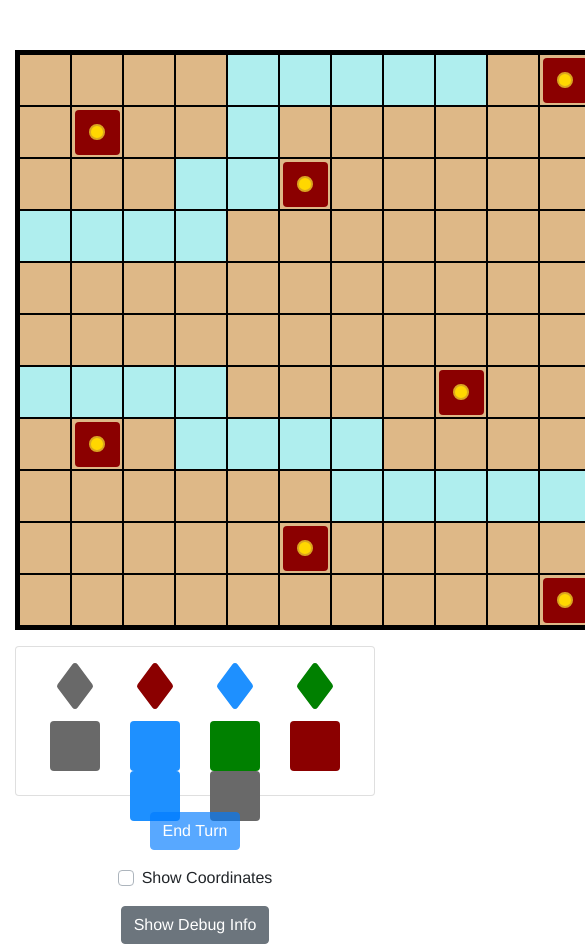
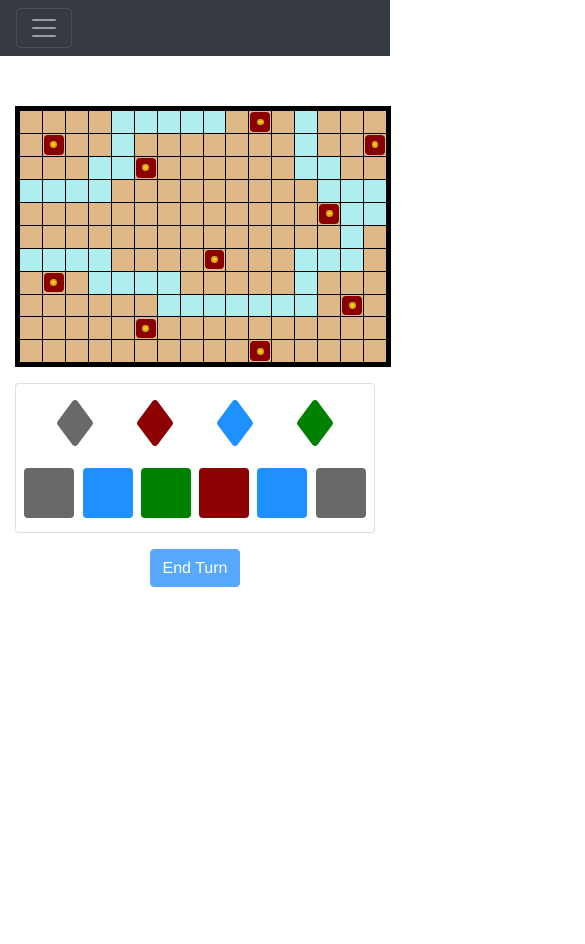
Before and after one commit to joshuahysong/RiverGame, a Vue app: page / in a window 390 px wide. Shown: the top 944 px of the page, 585 px wide, since content can reach past the window. After the commit the page ends 844 px from the top, so only its background shows below. Built offline with nearby package versions, Linux system fonts and the light colour scheme.

Commit message:
Minor responsive pass

```diff
--- a/src/App.vue
+++ b/src/App.vue
@@ -1,5 +1,18 @@
 <template>
-    <div class="main-app container">
+    <div>
+        <b-navbar toggleable="sm" type="dark" variant="dark">
+            <b-navbar-toggle target="nav-collapse"></b-navbar-toggle>
+            <b-collapse id="nav-collapse" is-nav>
+                <!-- Right aligned nav items -->
+                <b-navbar-nav class="ml-auto">
+                    <b-form-checkbox v-model="showCoordinates" class="text-white small mr-3">
+                        Show Coordinates
+                    </b-form-checkbox>
+                    <b-button size="sm" class="my-2 my-sm-0 mx-2" v-b-toggle.debug-sidebar>Debug</b-button>
+                </b-navbar-nav>
+            </b-collapse>
+        </b-navbar>
+        <div class="main-app container-fluid">
             <div class="row">
                 <div class="col">
                     <div class="map-container">
@@ -17,7 +30,7 @@
                 </div>
             </div>
             <div class="row mt-3">
-            <div class="col">
+                <div class="col-12 col-md-6 offset-md-3">
                     <player-hand v-if="currentPlayer?.isHuman" :player="currentPlayer" size="lg" selectable />
                     <div v-else class="card">
                         <div class="card-body">
@@ -38,26 +51,10 @@
                     </b-button>
                 </div>
             </div>
-        <div class="row mt-3">
-            <div class="col">
-                <b-form-checkbox v-model="showCoordinates">
-                    Show Coordinates
-                </b-form-checkbox>
-            </div>
-        </div>
-        <div class="row mt-3">
-            <div class="col">
-                <b-button
-                    variant="secondary"
-                    v-b-toggle.debug-sidebar>
-                    Show Debug Info
-                </b-button>
-            </div>
-        </div>
             <b-sidebar
                 id="debug-sidebar"
-            right shadow
-            sidebar-class="border-left border-dark text-left">
+                right shadow no-header
+                sidebar-class="border-left border-dark text-left mt-5">
                 <div class="px-3 py-2">
                     Current Player: {{currentPlayer?.id}}<br />
                     Bag: {{debugBagStats}}<br />
@@ -69,6 +66,7 @@
                         class="mt-2"/>
                 </div>
             </b-sidebar>
+        </div>
     </div>
 </template>
 
@@ -167,9 +165,27 @@ export default {
 
     .grid {
         display: grid;
-        grid-template-columns: repeat(16, 50px);
-        grid-template-rows: repeat(11, 50px);
+        grid-template-columns: repeat(16, calc(40vw / 16));
+        grid-template-rows: repeat(11, calc(40vw / 16));
         grid-gap: 2px;
+    }
+
+    @media (max-width: 1199.98px) {
+        .grid {
+            display: grid;
+            grid-template-columns: repeat(16, calc(60vw / 16));
+            grid-template-rows: repeat(11, calc(60vw / 16));
+            grid-gap: 1px;
+        }
+    }
+
+    @media (max-width: 767.98px) {
+        .grid {
+            display: grid;
+            grid-template-columns: repeat(16, calc(90vw / 16));
+            grid-template-rows: repeat(11, calc(90vw / 16));
+            grid-gap: 1px;
+        }
     }
 
     .cell {
--- a/src/components/CivilizationTile.vue
+++ b/src/components/CivilizationTile.vue
@@ -1,5 +1,5 @@
 <template>
-    <div class="tile d-flex" :class="tileClass"
+    <div class="tile d-flex mx-auto" :class="tileClass"
         :style="{
             'height': `${size}px`,
             'width':  `${size}px`
--- a/src/components/PlayerHand.vue
+++ b/src/components/PlayerHand.vue
@@ -15,11 +15,11 @@
                         @click.native="selectLeader(index)" />
                 </div>
             </div>
-            <div class="row align-items-center justify-content-center"
+            <div class="row no-gutters align-items-center justify-content-center"
                 :style="rowStyle">
                 <div v-for="(tileType, index) in player.hand"
                     :key="index"
-                    class="col-auto"
+                    class="col"
                     :class="{'p-1': size === 'sm'}">
                     <civilization-tile
                         :size="iconSize"
```
Lines whose indentation alone changed are shown as unchanged.
